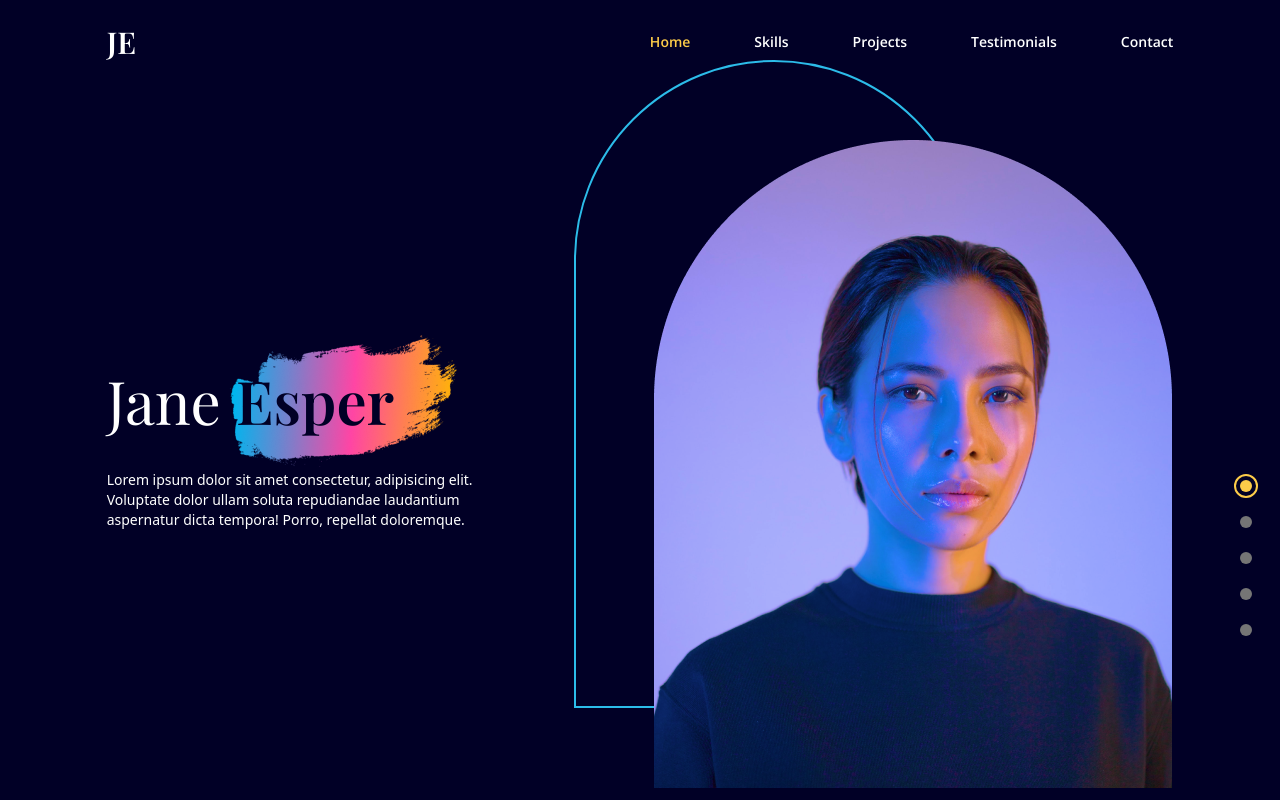
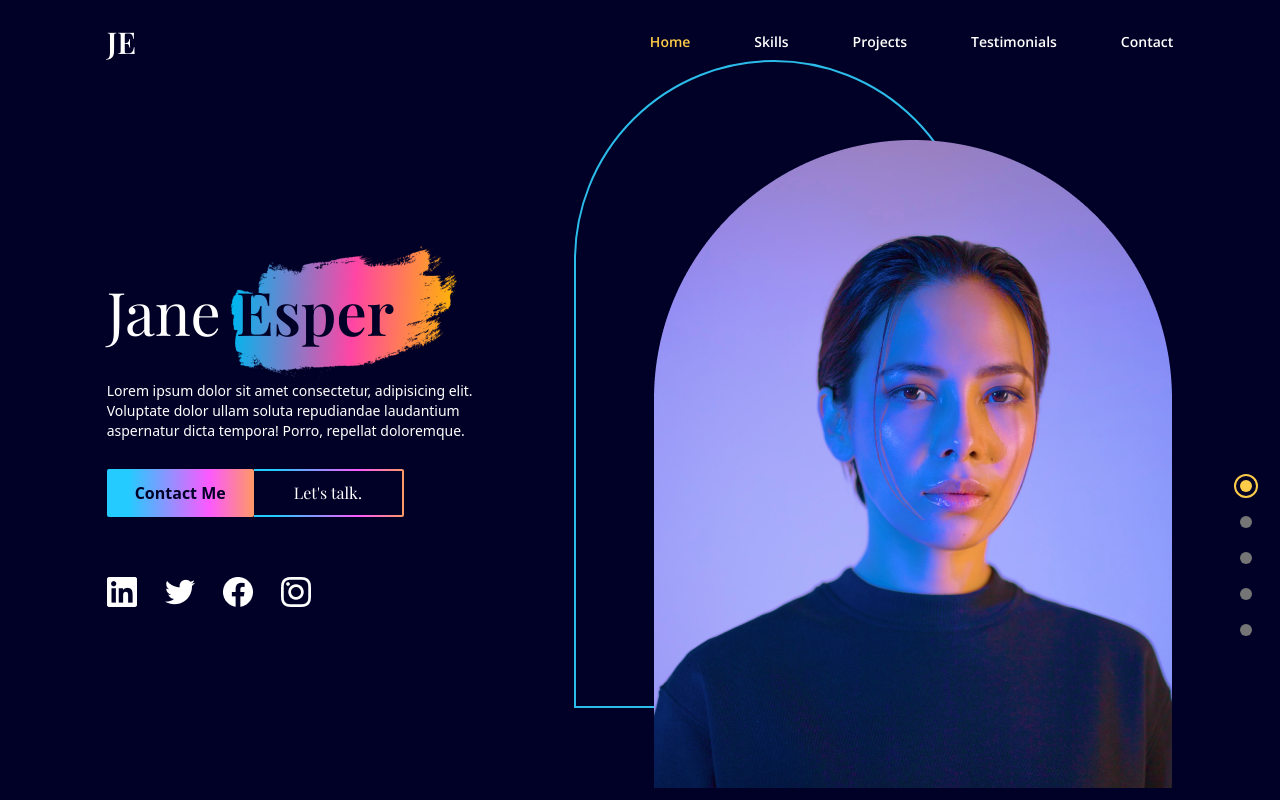
Before and after one commit to yuriodwi/latihan-react-3-react-portofolio, a React (Vite) app: page / in a window 1280 px wide. Built offline with nearby package versions, Linux system fonts and the light colour scheme.

Commit message:
landing page home FIX

```diff
--- /dev/null
+++ b/src/components/SocialMediaIcons.jsx
@@ -0,0 +1,40 @@
+const SocialMediaIcons = () => {
+  return (
+    <div className="flex justify-center md:justify-start my-10 gap-7">
+      <a
+        className="hover:opacity-50 transition duration-500"
+        href="https://www.linkedin.com"
+        target="_blank"
+        rel="noreferrer"
+      >
+        <img src="../assets/linkedin.png" alt="linkedin-link" />
+      </a>
+      <a
+        className="hover:opacity-50 transition duration-500"
+        href="https://www.twitter.com"
+        target="_blank"
+        rel="noreferrer"
+      >
+        <img src="../assets/twitter.png" alt="twitter-link" />
+      </a>
+      <a
+        className="hover:opacity-50 transition duration-500"
+        href="https://www.facebook.com"
+        target="_blank"
+        rel="noreferrer"
+      >
+        <img src="../assets/facebook.png" alt="facebook-link" />
+      </a>
+      <a
+        className="hover:opacity-50 transition duration-500"
+        href="https://www.instagram.com"
+        target="_blank"
+        rel="noreferrer"
+      >
+        <img src="../assets/instagram.png" alt="instagram-link" />
+      </a>
+    </div>
+  );
+};
+
+export default SocialMediaIcons;
--- a/src/scenes/Landing.jsx
+++ b/src/scenes/Landing.jsx
@@ -1,6 +1,7 @@
 import useMediaQuery from "../hooks/useMediaQuery";
 import { motion } from "framer-motion";
 import AnchorLink from "react-anchor-link-smooth-scroll";
+import SocialMediaIcons from "../components/SocialMediaIcons";
 
 const Landing = ({ setSelectedPage }) => {
   const isAboveMediumScreens = useMediaQuery("(min-width: 1060px)");
@@ -53,6 +54,49 @@ const Landing = ({ setSelectedPage }) => {
             Porro, repellat doloremque.
           </p>
         </motion.div>
+        {/* CALL TO ACTIONS */}
+        <motion.div
+          className="flex mt-5 justify-center md:justify-start"
+          initial="hidden"
+          whileInView="visible"
+          viewport={{ once: true, amount: 0.5 }}
+          transition={{ delay: 0.2, duration: 0.5 }}
+          variants={{
+            hidden: { opacity: 0, x: -50 },
+            visible: { opacity: 1, x: 0 },
+          }}
+        >
+          <AnchorLink
+            className="bg-gradient-rainblue text-deep-blue rounded-sm py-3 px-7 font-semibold hover:bg-blue hover:text-white transition duration-500"
+            onClick={() => setSelectedPage("contact")}
+            href="#contact"
+          >
+            Contact Me
+          </AnchorLink>
+          <AnchorLink
+            className="rounded-r-sm bg-gradient-rainblue py-0.5 pr-0.5"
+            onClick={() => setSelectedPage("contact")}
+            href="#contact"
+          >
+            <div className="bg-deep-blue hover:text-red transition duration-500 w-full h-full flex items-center justify-center font-playfair px-10">
+              Let's talk.
+            </div>
+          </AnchorLink>
+        </motion.div>
+
+        <motion.div
+          className="flex mt-5 justify-center md:justify-start"
+          initial="hidden"
+          whileInView="visible"
+          viewport={{ once: true, amount: 0.5 }}
+          transition={{ delay: 0.4, duration: 0.5 }}
+          variants={{
+            hidden: { opacity: 0, x: -50 },
+            visible: { opacity: 1, x: 0 },
+          }}
+        >
+          <SocialMediaIcons />
+        </motion.div>
       </div>
     </section>
   );
--- a/src/scenes/Navbar.jsx
+++ b/src/scenes/Navbar.jsx
@@ -15,6 +15,7 @@ const Link = ({ page, selectedPage, setSelectedPage }) => {
     </AnchorLink>
   );
 };
+
 const Navbar = ({ isTopOfPage, selectedPage, setSelectedPage }) => {
   const [isMenuToggled, setIsMenuToggled] = useState(false);
   const isAboveSmallScreens = useMediaQuery("(min-width:768px)");
@@ -61,7 +62,6 @@ const Navbar = ({ isTopOfPage, selectedPage, setSelectedPage }) => {
             <img src="../assets/menu-icon.svg" alt="menu-icon" />
           </button>
         )}
-
         {/* MOBILE MENU POPUP */}
         {!isAboveSmallScreens && isMenuToggled && (
           <div className="fixed right-0 bottom-0 h-full bg-blue w-[300px]">
--- a/tailwind.config.js
+++ b/tailwind.config.js
@@ -1,5 +1,5 @@
 /** @type {import('tailwindcss').Config} */
-export default {
+module.exports = {
   content: ["./index.html", "./src/**/*.{js,ts,jsx,tsx}"],
   mode: "jit",
   theme: {
@@ -15,10 +15,10 @@ export default {
       },
       backgroundImage: (theme) => ({
         "gradient-rainbow":
-          "liniear-gradient(81.66deg, #00B5EE 7.21%, #FF45A4 45.05%, #FFBA00 78.07%)",
+          "linear-gradient(81.66deg, #00B5EE 7.21%, #FF45A4 45.05%, #FFBA00 78.07%)",
 
         "gradient-rainblue":
-          "liniear-gradient(90deg, #24CBFF 14.53%, #FC59FF 69.36%, #FFBD0C 117.73%)",
+          "linear-gradient(90deg, #24CBFF 14.53%, #FC59FF 69.36%, #FFBD0C 117.73%)",
       }),
       fontFamily: {
         playfair: ["PLayFair Display", "serif"],
```
Also changed, not shown: next.jsx (added).
